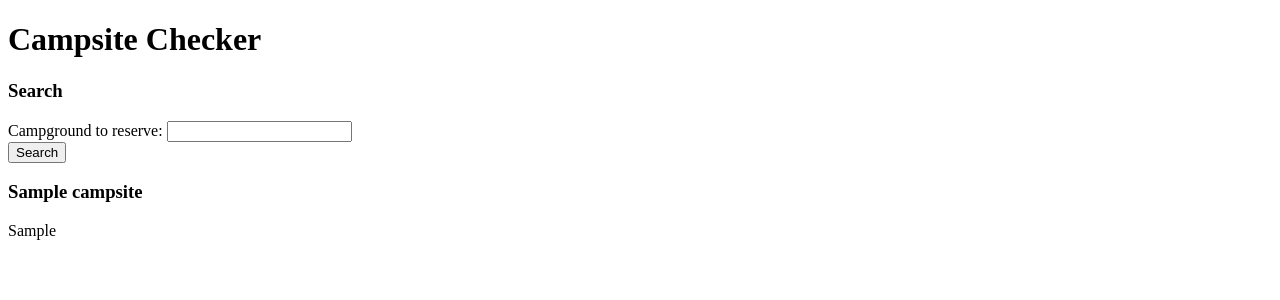
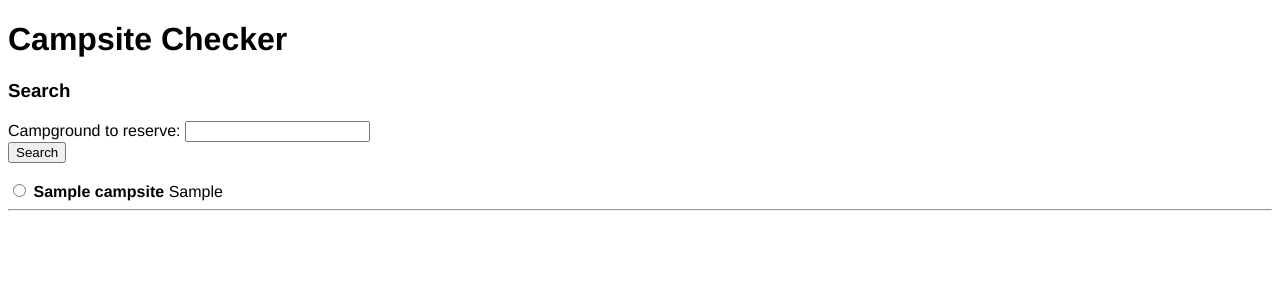
Before and after one commit to brittanynm/campsite-checker, a Flask app: page / in a window 1280 px wide. Shown: the top 300 px of the page. Run offline with Flask 2, Linux system fonts and the light colour scheme; tables that the repository leaves empty hold one stand-in row (values such as "Sample post").

Commit message:
minor changes

```diff
--- a/server.py
+++ b/server.py
@@ -34,6 +34,7 @@ def process_search():
     # Search database by name and park
     q = Campsite.query
     campsites = q.filter( (Campsite.name.ilike(f'%{campsite_name}%')) | (Campsite.park.ilike(f'%{campsite_name}%'))).all()
+    campsites = campsites
 
     return render_template("homepage.html", campsites=campsites)
     # return redirect("/dates")
--- a/templates/base.html
+++ b/templates/base.html
@@ -1,6 +1,15 @@
 <!DOCTYPE html>
 <html>
 <head>
+    <style>
+        h1, h2, h3, body {
+            font-family: "Helvetica Neue";
+        }
+    label {
+        white-space:nowrap;
+    }
+
+    </style>
     <title>Campsite Checker</title>
 </head>
 <body>
--- a/templates/homepage.html
+++ b/templates/homepage.html
@@ -15,16 +15,18 @@
                             <label for="query">Campground to reserve: </label>
                             <input type="text" name="query" class="form-control" id="query">
                         </div>
-                        <button type="submit" class="btn btn-primary">Search</button>
+                        <button type="submit" class="btn btn-primary">Search</button><br><br>
                     </form>
             </div>
 
         <div class="col-sm-8 search-main">
             {% for campsite in campsites %}
             <div class="campsite-name">
-                <h3 class="campsite-name-title">{{ campsite.name }}</h3>
 
-                <p>{{ campsite.park }}</p>
+                <input type="radio" name="selected_site" >
+                <b>{{ campsite.name }}</b>
+
+                {{ campsite.park }}<hr>
             </div>
             {% endfor %}
 
```
Also changed, not shown: seed.py (+0 -58 lines).
